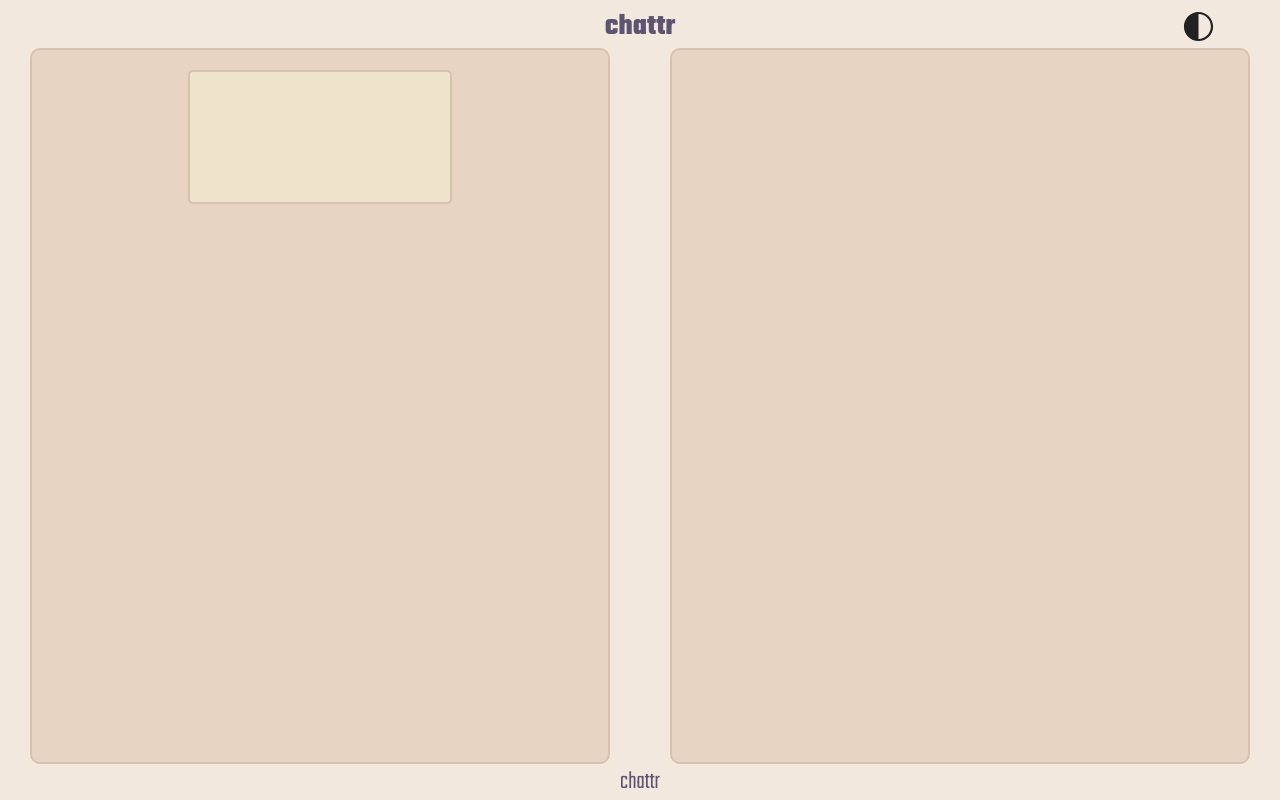
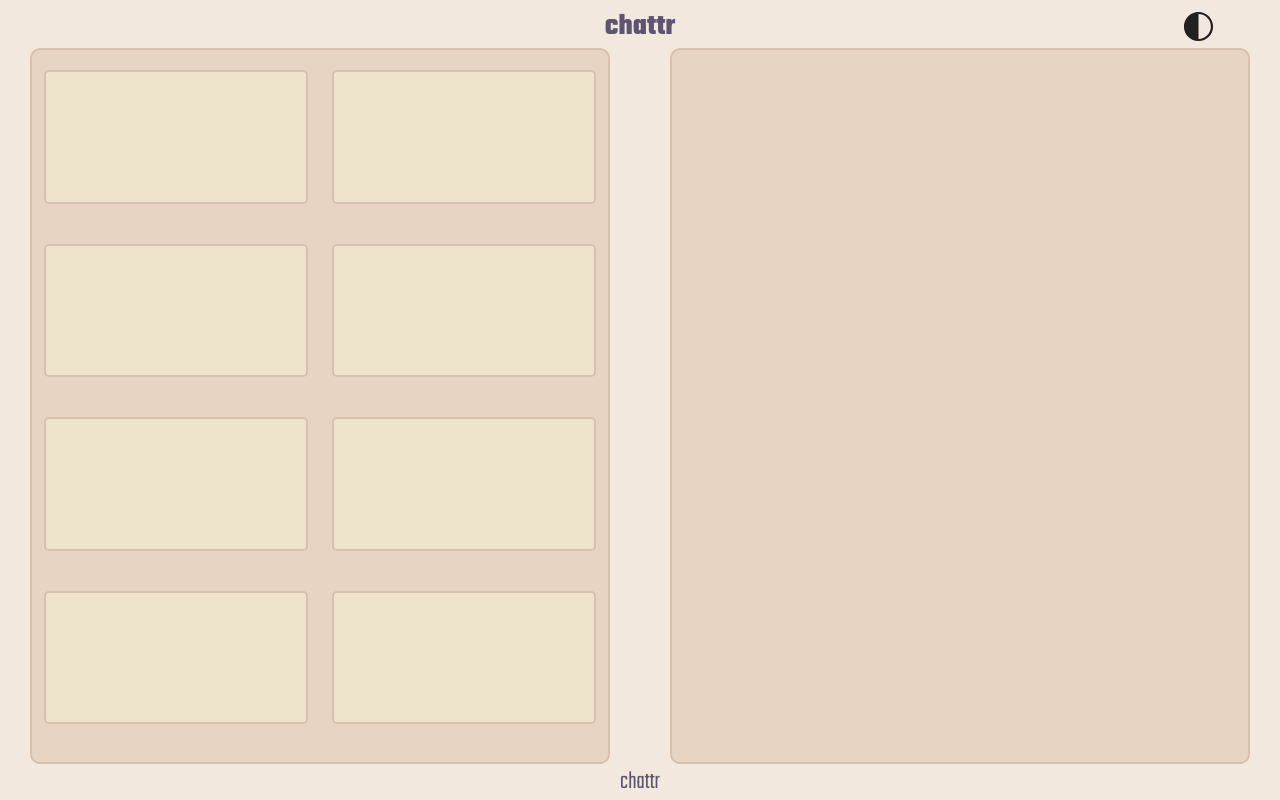
Before and after one commit to gitgernit/chattr, a React (Vite) app in the folder chattr/chattr-react/: page /rooms/1 in a window 1280 px wide. Built offline with nearby package versions, Linux system fonts and the light colour scheme.

Commit message:
💄feat(rooms): better sizing

```diff
--- a/chattr/chattr-react/src/components/rooms/Room.css
+++ b/chattr/chattr-react/src/components/rooms/Room.css
@@ -33,8 +33,8 @@
     background-color: var(--element-bg);
     border: 2px solid var(--border);
     border-radius: 5px;
-    min-width: 150px;
-    min-height: 100px;
+    min-width: 200px;
+    min-height: 125px;
     width: 45%;
     margin: 20px 0 20px 0;
 }
--- a/chattr/chattr-react/src/components/rooms/Room.jsx
+++ b/chattr/chattr-react/src/components/rooms/Room.jsx
@@ -5,6 +5,25 @@ function Room() {
     <div className="room">
       <div className="videos">
         <div className="videos-wrapper">
+          <video/>
+          <video/>
+          <video/>
+          <video/>
+          <video/>
+          <video/>
+          <video/>
+          <video/>
+          <video/>
+          <video/>
+          <video/>
+          <video/>
+          <video/>
+          <video/>
+          <video/>
+          <video/>
+          <video/>
+          <video/>
+          <video/>
           <video/>
         </div>
       </div>
```
